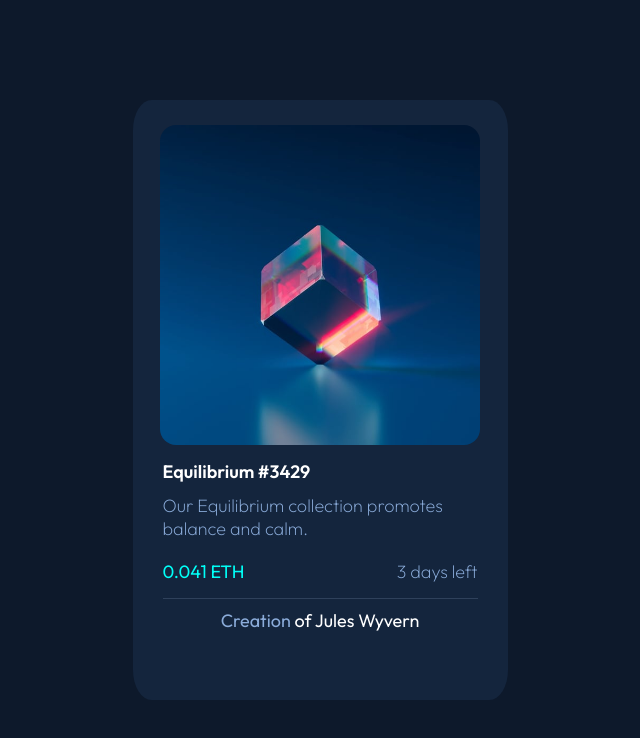
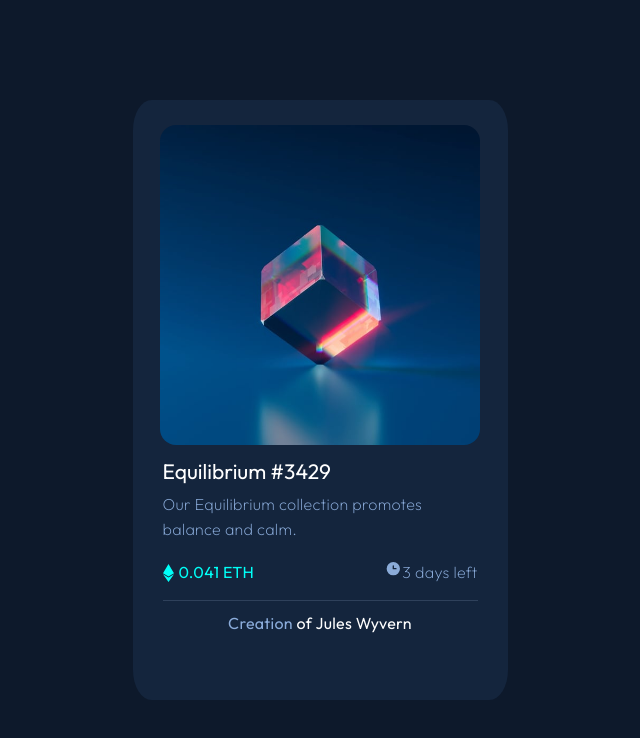
Before and after one commit to ajtw7/NFT-preview-card, a plain HTML site: page index.html in a window 1280 px wide. Shown: the whole page, without its empty margins (320-960 px from the left). Drawn offline with Linux system fonts and the light colour scheme.

Commit message:
added icons and adjusted sizing of text

```diff
--- a/index.html
+++ b/index.html
@@ -35,15 +35,26 @@
 
       <div class="title-and-subtitle">
         <!-- The title and subtitle will be grouped together. -->
-        <p class="fw-600">Equilibrium #3429</p>
+        <h3 class="fw-400">Equilibrium #3429</h3>
         <p class="primary fw-200">
           Our Equilibrium collection promotes balance and calm.
         </p>
       </div>
 
       <div class="metrics pad-15">
-        <p class="secondary fw-400">0.041 ETH</p>
+        <div class="price-and-icon">
+          <svg width="11" height="18" xmlns="http://www.w3.org/2000/svg">
+            <path
+              d="M11 10.216 5.5 18 0 10.216l5.5 3.263 5.5-3.262ZM5.5 0l5.496 9.169L5.5 12.43 0 9.17 5.5 0Z"
+              fill="#00FFF8"
+            />
+          </svg>
+          <p class="secondary fw-400">0.041 ETH</p>
+        </div>
+        <div class="time-and-icon">
+          <svg width="17" height="17" xmlns="http://www.w3.org/2000/svg"><path d="M8.305 2.007a6.667 6.667 0 1 0 0 13.334 6.667 6.667 0 0 0 0-13.334Zm2.667 7.334H8.305a.667.667 0 0 1-.667-.667V6.007a.667.667 0 0 1 1.334 0v2h2a.667.667 0 0 1 0 1.334Z" fill="#8BACD9"/></svg>
         <p class="primary fw-200">3 days left</p>
+        </div>
       </div>
       <!-- The price and remaining purchase time are grouped together b/c a simple flexbox makes their spacing simple. -->
 
--- a/styles.css
+++ b/styles.css
@@ -16,6 +16,12 @@ body {
     background: hsl(217, 54%, 11%);
     color: hsl(0, 0%, 100%);
     font-family: 'Outfit', sans-serif;
+}
+
+p {
+    font-size: 16px;
+    line-height: 25px;
+    letter-spacing: .3px;
 }
 
 .main-mobile {
@@ -86,3 +92,18 @@ img {
 .secondary {
     color: hsl(178, 100%, 50%)
 }
+
+.price-and-icon {
+    display: flex;
+    width: 30%;
+    align-items: center;
+
+}
+
+.time-and-icon {
+    display: flex;
+}
+
+.price-and-icon svg {
+    padding-right: 5px;
+}
```
